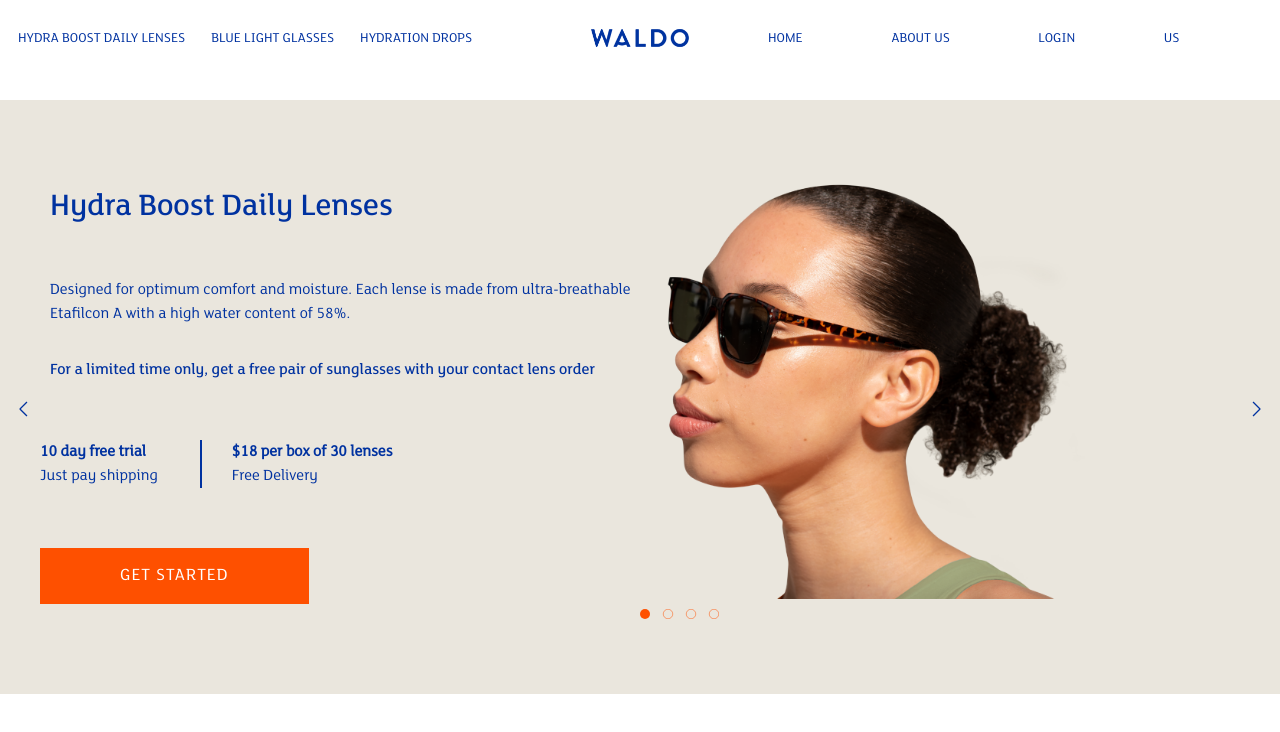
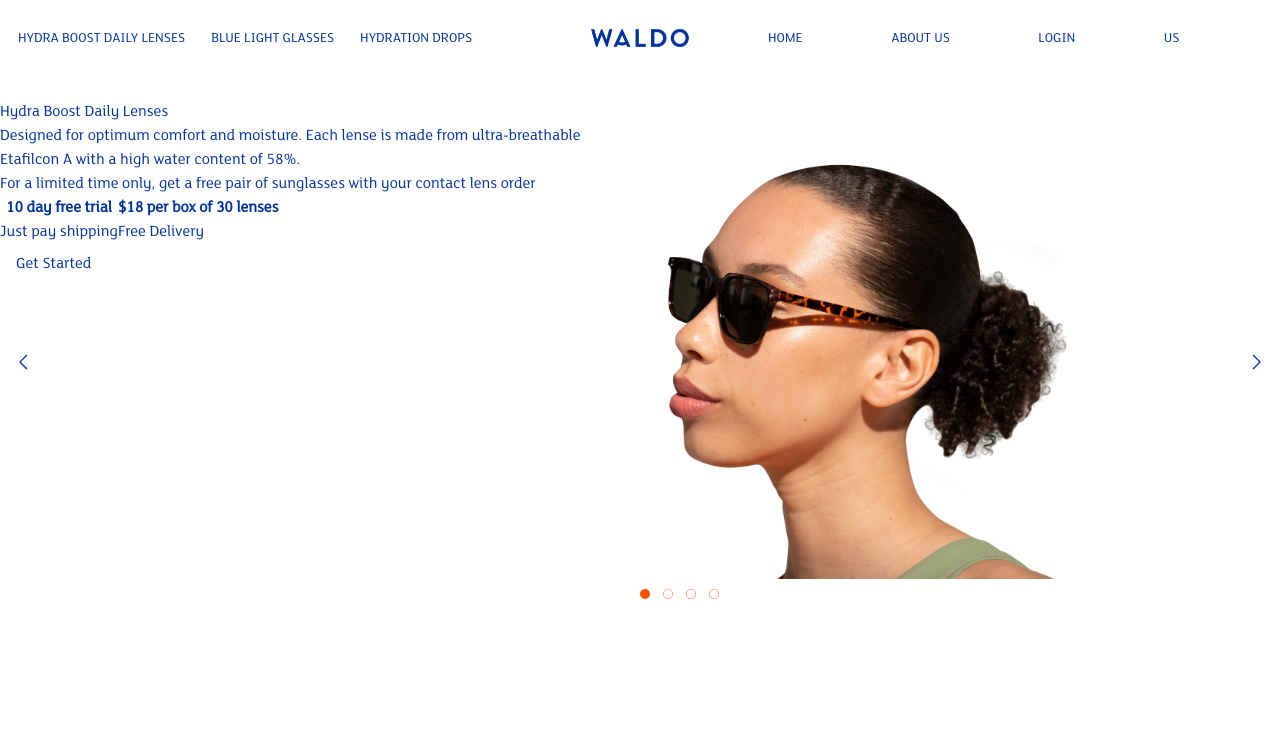
Before and after one commit to emmasarge/waldo-tech-redo, a React (Create React App) app in the folder waldo-tech-redo/: page / in a window 1280 px wide. Shown: the top 732 px of the page. Built offline with nearby package versions, Linux system fonts and the light colour scheme.

Commit message:
undid body.css

```diff
--- a/waldo-tech-redo/src/App.css
+++ b/waldo-tech-redo/src/App.css
@@ -102,103 +102,3 @@
         width: 100%;
     }
 }
-
-/*----Body.js for Slides.js---*/
-
-.bg-color {
-    background-color: #EAE6DD;
-}
-
-
-.top-text {
-     margin-top: 80px;
-}
-
-.top-text h1 {
-    font-family: FSLola-Medium;
-    font-weight: 500;
-}
-
-.top-text .bold {
-    font-family: FSLola-Medium;
-    font-weight: 500;
-}
-.left-text h1 {
-    font-size: 2em;
-    margin: 50px;
-    text-align: left;
-
-}
-
-.left-text p {
-    margin-top: 30px;
-    margin-left:50px;
-    text-align: left;
-}
-
-.price-info {
-    margin-left: 40px;
-    margin-top: 60px;
-    max-width: 400px;
-
-}
-
-.price-table {
-    text-align: left;
-    width: 100%;
-}
-
-.table-left {
-    border-right: #0032A0 2px solid;
-    padding-right: 10px;
-}
-.table-right {
-    padding-left: 30px;
-}
-
-
-.button-start {
-    padding: 15px 80px 15px 80px;
-    background-color:#FE5000;
-    color: #FFFF;
-    border-radius: 0;
-    text-transform: uppercase;
-    margin-top: 60px;
-    margin-left: 40px;
-    font-size: 1.1em;
-    letter-spacing: 1px;
-    margin-bottom: 90px;
-
-}
-
-.button-start:hover {
-    background-color: #DA291C;
-    transition: all 0.7s ease-in-out;
-}
-
-.right-image{
-    margin-bottom: 50px;
-    margin-top: 20px;
-}
-
-.right-image table{
-    height: 50vh;
-}
-
-
-@media screen and (max-width: 800px) {
-
-   .left-text {
-       width: 95%;
-       margin-left: 0!important;
-   }
-   .button-start {
-       width: 100%;
-       margin: 20px;
-       margin-left: 10px;
-   }
-   .price-table {
-        margin-bottom: 20px;
-   }
-
-}
```
Also changed, not shown: 1 other file (tests, documents, lock files or other folders).
